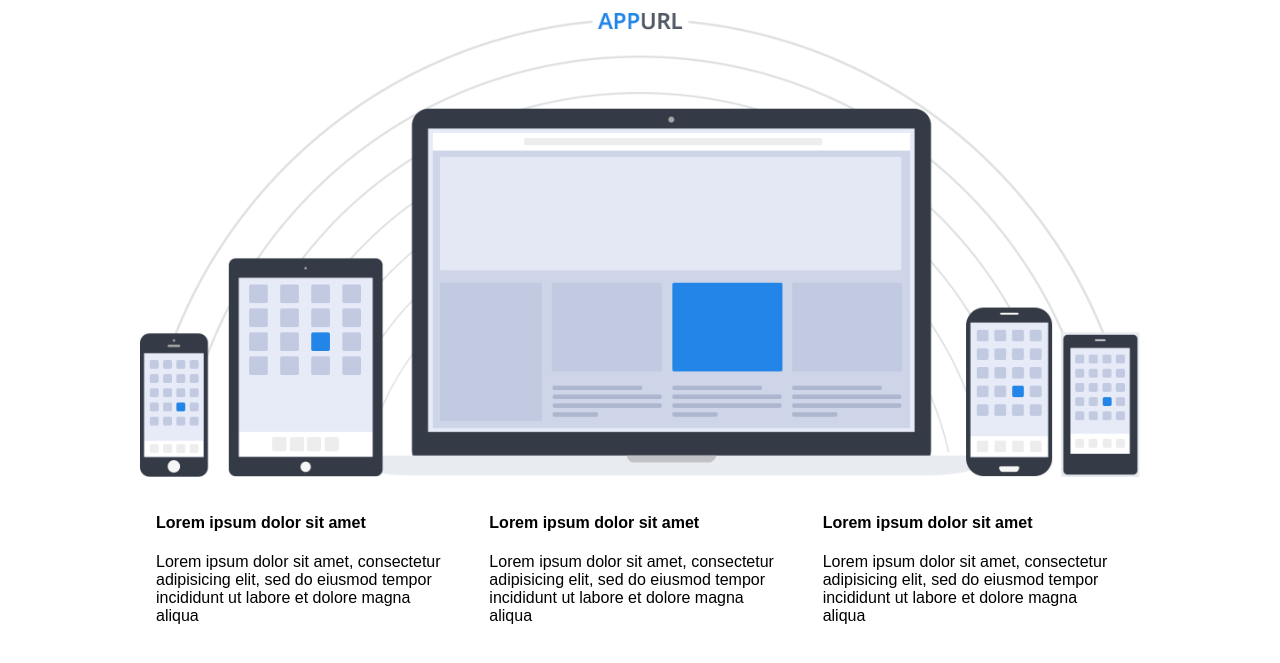
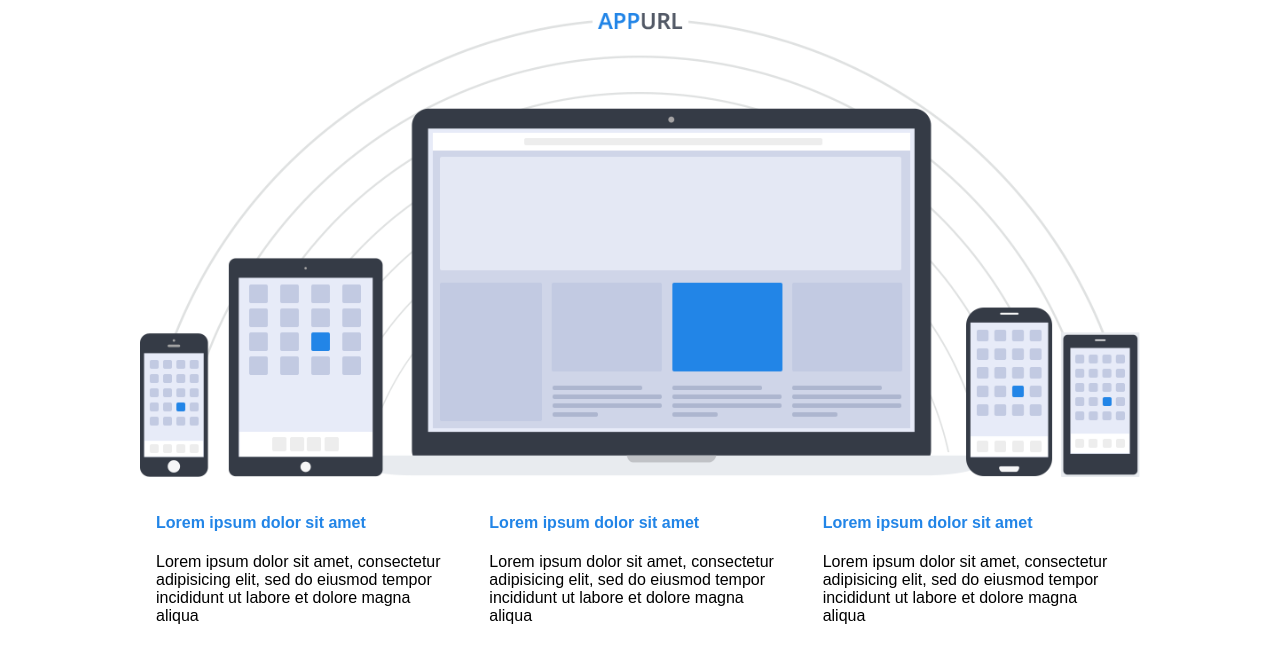
Before and after one commit to DitoScripts/Proyecto-Flexbox, a plain HTML site: page index.html in a window 1280 px wide. Shown: the part 626-1289 px from the top of the page. Drawn offline with Linux system fonts and the light colour scheme.

Commit message:
ultimas modificaciones

```diff
--- a/css/main.css
+++ b/css/main.css
@@ -131,7 +131,7 @@ a{
 .beneficios-link{
 	color:  #2285e7;
 	padding: .5em 1em;
-	border: 1px solid #2285e7;
+	border: 1px solid ;
 	border-radius: 2px;
 }
 
@@ -140,3 +140,7 @@ a{
 	width: 100%;
 	height: 100%;
 }
+
+.beneficios-titulo{
+	color: #2285e7;
+}
--- a/index.html
+++ b/index.html
@@ -70,17 +70,17 @@
     			<div class="row row-center"><img src="img/devices.png" class="beneficios-img"></div>
     			<div class="row beneficios-item-row">
     				<div class="beneficio">
-    					<h4>Lorem ipsum dolor sit amet</h4>
+    					<h4 class="beneficios-titulo">Lorem ipsum dolor sit amet</h4>
     					<p>Lorem ipsum dolor sit amet, consectetur adipisicing elit, sed do eiusmod
     					tempor incididunt ut labore et dolore magna aliqua</p>
     				</div>
     				<div class="beneficio">
-    					<h4>Lorem ipsum dolor sit amet</h4>
+    					<h4 class="beneficios-titulo">Lorem ipsum dolor sit amet</h4>
     					<p>Lorem ipsum dolor sit amet, consectetur adipisicing elit, sed do eiusmod
     					tempor incididunt ut labore et dolore magna aliqua</p>
     				</div>
     				<div class="beneficio">
-    					<h4>Lorem ipsum dolor sit amet</h4>
+    					<h4 class="beneficios-titulo">Lorem ipsum dolor sit amet</h4>
     					<p>Lorem ipsum dolor sit amet, consectetur adipisicing elit, sed do eiusmod
     					tempor incididunt ut labore et dolore magna aliqua</p>
     				</div>
```
